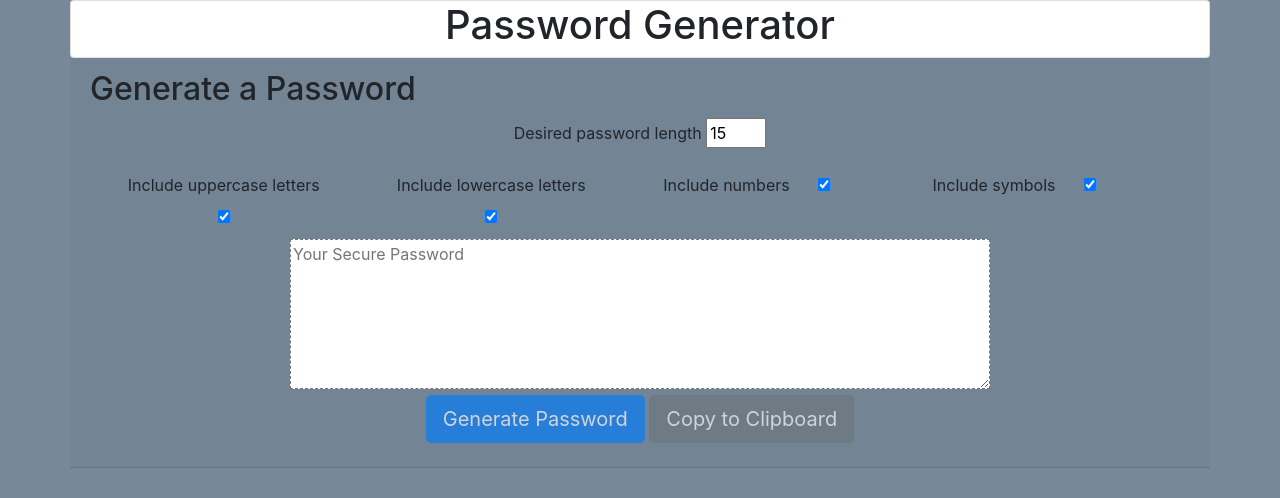
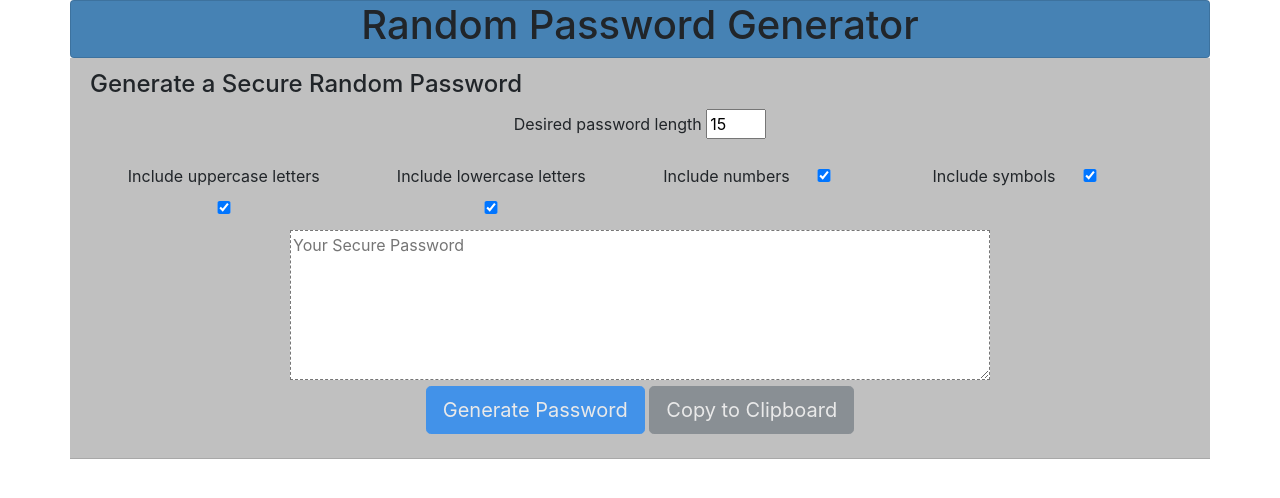
Before and after one commit to acthomas83/hw3_PW_Algorithms, a plain HTML site: page index.html in a window 1280 px wide. Drawn offline with nearby package versions, Linux system fonts and the light colour scheme.

Commit message:
Corrected the min/max restriction and updated the Read Me.

```diff
--- a/index.html
+++ b/index.html
@@ -16,26 +16,16 @@
 
 <body>
 
-  <!-- <div class="card">
-    <h5 class="card-header">Featured</h5>
-    <div class="card-body">
-      <h5 class="card-title">Special title treatment</h5>
-      <p class="card-text">With supporting text below as a natural lead-in to additional content.</p>
-      <a href="#" class="btn btn-primary">Go somewhere</a>
-    </div>
-  </div> -->
-
-
-  <header class="container card" ;>
-    <h1>Password Generator</h1>
+  <header class="container card card-custom1" ;>
+    <h1>Random Password Generator</h1>
   </header>
-  <div class="container card-header text-center" ;>
-    <h2>Generate a Password</h2>
+  <div class="container card-header text-center card-custom2" ;>
+    <h4>Generate a Secure Random Password</h4>
 
     <div class="card-title">
       <div class="setting">
         <label>Desired password length</label>
-        <input type="number" id="length" min=8 max=128 value='15' />
+        <input type="number" id="length" min="8" max="128" value="15" />
       </div>
       <div class="container row row-cols-4">
         <div class="setting col">
--- a/script.js
+++ b/script.js
@@ -43,6 +43,7 @@ generateEl.addEventListener('click', function() {
 	var hasSymbol = symbolsEl.checked;
 
 	resultEl.innerText = generatePassword(hasLower, hasUpper, hasNumber, hasSymbol, length);
+
 });
 
 function generatePassword(lower, upper, number, symbol, length) {
@@ -54,7 +55,11 @@ function generatePassword(lower, upper, number, symbol, length) {
 	if(typesCount === 0) {
 		return '';
 	}
-
+	// Doesnt meet min max values
+	if(length > 128	 || length < 8) {
+		alert("ERROR: Your desired password must be between 8-128 characters!")
+		return ''
+	}
 	// create a loop
 	for(let i=0; i<length; i+=typesCount) {
 		typesArr.forEach(type => {
--- a/style.css
+++ b/style.css
@@ -1,11 +1,17 @@
 body {
-    background-color: lightslategray;
+    background-color: white ;
+}
+.card-custom1 {
+    background-color: steelblue;
+}
+.card-custom2 {
+    background-color: silver;
 }
 h1 {
-    background-color: white;
+    background-color: steelblue;
     text-align: center;
 }
-h2 {
+h4 {
     text-align: left;
 }
 .parent {
```
Also changed, not shown: 1 other file.
